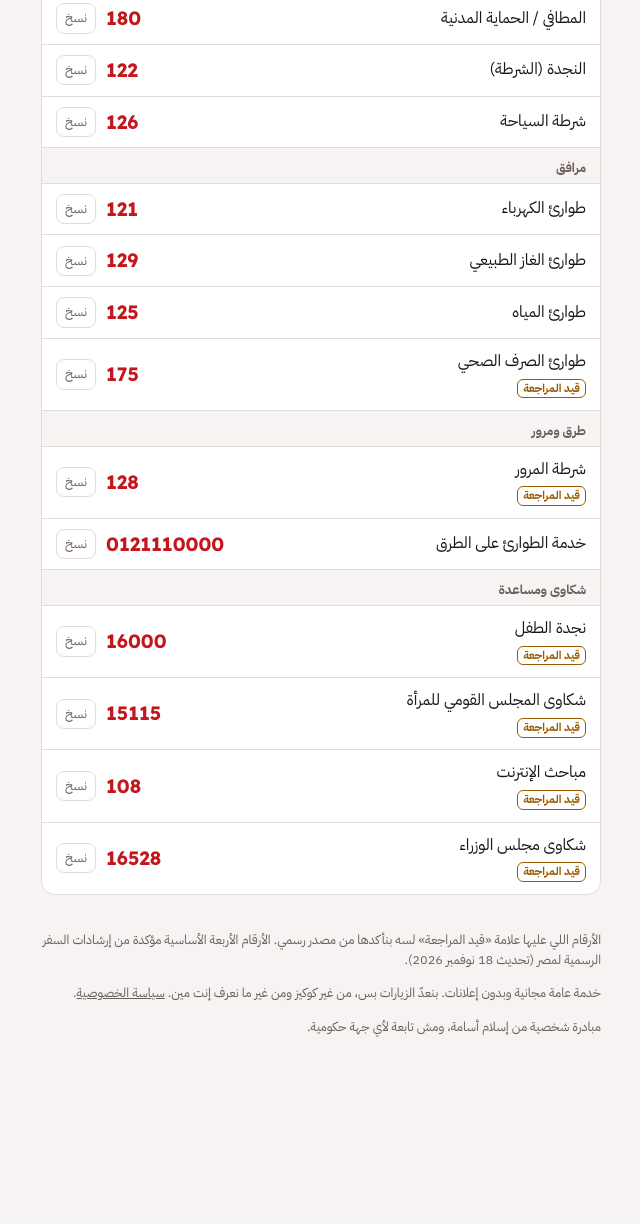
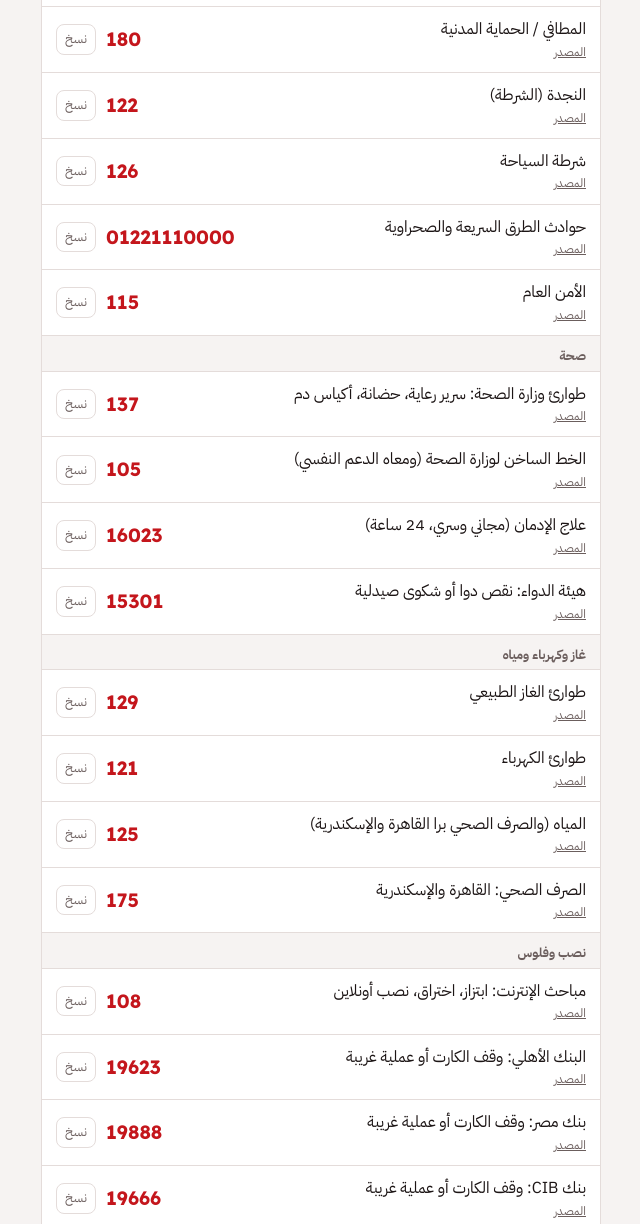
Before and after one commit to korionx/egypt-sos, a plain HTML site: page index.html in a window 1280 px wide. Shown: the part 1597-2821 px from the top of the page, without its empty margins (319-959 px from the left). Before the commit the page ends 2687 px from the top, so only its background shows below. Drawn offline with Linux system fonts and the light colour scheme.

Commit message:
Verify every number against an official source and add scam, health and complaint hotlines
- Each directory entry now links to its official source (ministry, council,
  authority or bank site, or the body's statement on state media).
- Fixed: highway accidents number is 01221110000 (Interior Ministry), not 0121110000.
- Removed: 128 (not on the Interior Ministry's public numbers list).
- Confirmed: 175, 16000, 15115, 108, 16528, plus 121, 125, 129.
- Added: 115, 137, 105, 16023, 15301, bank card lines (NBE 19623, Banque Misr 19888,
  CIB 19666), Central Bank 16777, consumer protection 19588, NTRA 155,
  child helpline WhatsApp.
- Bank-call scam warning under the directory. Service worker cache sos-v6.

Co-Authored-By: Claude Opus 5.5 <noreply@anthropic.com>
Claude-Session: https://claude.ai/code/session_01HJ5WA4Wh4biftGB2QPBAU7

```diff
--- a/index.html
+++ b/index.html
@@ -86,7 +86,9 @@ h2{font-family:var(--font-display);font-size:1.1rem;margin:0 0 10px}
 .row{display:flex;align-items:center;gap:10px;padding:10px 14px;border-top:1px solid var(--line)}
 .row:first-child{border-top:0}
 .row .name{flex:1;min-width:0}
-.row .name small{display:block;color:var(--muted);font-size:.78rem}
+.row .name small{display:block;color:var(--muted);font-size:.75rem}
+.row .name small a{color:inherit}
+.scam{font-size:.85rem;background:var(--amber-bg);border:1px solid var(--amber);border-radius:10px;padding:8px 12px;margin:10px 0 0}
 .row a.n{font-family:var(--font-display);font-weight:700;font-size:1.2rem;color:var(--red);text-decoration:none;direction:ltr;font-variant-numeric:tabular-nums}
 .row button{font:inherit;font-size:.8rem;background:transparent;color:var(--muted);border:1px solid var(--line);border-radius:8px;padding:4px 8px;cursor:pointer}
 .group{font-size:.8rem;font-weight:700;color:var(--muted);padding:10px 14px 4px;background:var(--bg);border-top:1px solid var(--line)}
@@ -186,33 +188,46 @@ footer a{color:inherit}
 
   <section class="dir" aria-labelledby="h-dir">
     <h2 id="h-dir">كل الأرقام</h2>
-    <input id="q" type="search" placeholder="ابحث: غاز، كهرباء، مياه…" autocomplete="off" aria-label="ابحث في الأرقام">
+    <input id="q" type="search" placeholder="ابحث: غاز، بنك، ابتزاز، طفل…" autocomplete="off" aria-label="ابحث في الأرقام">
     <div class="list" id="list"></div>
+    <p class="scam"><strong>لو حد كلمك وقال إنه من البنك:</strong> البنك عمره ما بيطلب الرقم السري أو كود التفعيل اللي بيوصلك في رسالة. اقفل، واتصل إنت بالرقم المكتوب ورا الكارت.</p>
   </section>
 
   <footer>
-    <p>الأرقام اللي عليها علامة «قيد المراجعة» لسه بنأكدها من مصدر رسمي. الأرقام الأربعة الأساسية مؤكدة من إرشادات السفر الرسمية لمصر (تحديث 18 نوفمبر 2026).</p>
+    <p>كل رقم هنا جنبه «المصدر»: موقع الجهة نفسها أو تصريحها الرسمي. اتراجعت كلها يوم 26 نوفمبر 2026. لو لقيت رقم غلط، <a href="https://github.com/korionx/egypt-sos/issues" target="_blank" rel="noopener">بلّغنا هنا</a>.</p>
     <p>خدمة عامة مجانية وبدون إعلانات. بنعدّ الزيارات بس، من غير كوكيز ومن غير ما نعرف إنت مين. <a href="/sos/privacy.html">سياسة الخصوصية</a>.</p>
     <p>مبادرة شخصية من إسلام أسامة، ومش تابعة لأي جهة حكومية.</p>
   </footer>
 </div>
 
 <script>
+// Every number below has an official source (s). Before adding one, find it on the body's own site or its statement in state media.
+// w = WhatsApp number of the same service, also from the source.
 const NUMBERS = [
-  {g:"طوارئ", n:"الإسعاف", d:"123"},
-  {g:"طوارئ", n:"المطافي / الحماية المدنية", d:"180"},
-  {g:"طوارئ", n:"النجدة (الشرطة)", d:"122"},
-  {g:"طوارئ", n:"شرطة السياحة", d:"126"},
-  {g:"مرافق", n:"طوارئ الكهرباء", d:"121", k:"كهربا انقطاع سلك"},
-  {g:"مرافق", n:"طوارئ الغاز الطبيعي", d:"129", k:"تسريب ريحة غاز"},
-  {g:"مرافق", n:"طوارئ المياه", d:"125", k:"ميه كسر ماسورة"},
-  {g:"مرافق", n:"طوارئ الصرف الصحي", d:"175", p:1, k:"مجاري"},
-  {g:"طرق ومرور", n:"شرطة المرور", d:"128", p:1, k:"حادثة عربية"},
-  {g:"طرق ومرور", n:"خدمة الطوارئ على الطرق", d:"0121110000", k:"عطل عربية"},
-  {g:"شكاوى ومساعدة", n:"نجدة الطفل", d:"16000", p:1, k:"أطفال"},
-  {g:"شكاوى ومساعدة", n:"شكاوى المجلس القومي للمرأة", d:"15115", p:1, k:"ست عنف"},
-  {g:"شكاوى ومساعدة", n:"مباحث الإنترنت", d:"108", p:1, k:"ابتزاز اختراق نصب"},
-  {g:"شكاوى ومساعدة", n:"شكاوى مجلس الوزراء", d:"16528", p:1, k:"حكومة"},
+  {g:"طوارئ", n:"الإسعاف", d:"123", s:"https://www.gov.uk/foreign-travel-advice/egypt/getting-help", k:"إسعاف مصاب حادثة"},
+  {g:"طوارئ", n:"المطافي / الحماية المدنية", d:"180", s:"https://moi.gov.eg/home/EmergancyNumber", k:"حريق نار انهيار"},
+  {g:"طوارئ", n:"النجدة (الشرطة)", d:"122", s:"https://moi.gov.eg/home/EmergancyNumber", k:"بوليس سرقة خناقة"},
+  {g:"طوارئ", n:"شرطة السياحة", d:"126", s:"https://www.gov.uk/foreign-travel-advice/egypt/getting-help", k:"سائح أجانب"},
+  {g:"طوارئ", n:"حوادث الطرق السريعة والصحراوية", d:"01221110000", s:"https://moi.gov.eg/home/EmergancyNumber", k:"حادثة عربية مرور دائري طريق"},
+  {g:"طوارئ", n:"الأمن العام", d:"115", s:"https://moi.gov.eg/home/EmergancyNumber", k:"بلطجة مخدرات"},
+  {g:"صحة", n:"طوارئ وزارة الصحة: سرير رعاية، حضانة، أكياس دم", d:"137", s:"https://www.maspero.eg/egypt/2026/03/25/939282/", k:"عناية مركزة حضانة دم مستشفى"},
+  {g:"صحة", n:"الخط الساخن لوزارة الصحة (ومعاه الدعم النفسي)", d:"105", s:"https://www.maspero.eg/egypt/2026/09/20/990801/", k:"شكوى مستشفى نفسي اكتئاب انتحار قلق"},
+  {g:"صحة", n:"علاج الإدمان (مجاني وسري، 24 ساعة)", d:"16023", s:"https://www.maspero.eg/egypt/2026/05/26/957758/", k:"مخدرات إدمان"},
+  {g:"صحة", n:"هيئة الدواء: نقص دوا أو شكوى صيدلية", d:"15301", s:"https://english.ahram.org.eg/NewsPrint/406109.aspx", k:"دواء صيدلية علاج"},
+  {g:"غاز وكهرباء ومياه", n:"طوارئ الغاز الطبيعي", d:"129", s:"https://www.shakwa.eg/GCP/Default.aspx", k:"تسريب ريحة غاز"},
+  {g:"غاز وكهرباء ومياه", n:"طوارئ الكهرباء", d:"121", s:"https://eehc.gov.eg/CMSEehc/en/contact-us/contact-us/", k:"كهربا انقطاع سلك ماس"},
+  {g:"غاز وكهرباء ومياه", n:"المياه (والصرف الصحي برا القاهرة والإسكندرية)", d:"125", s:"https://www.hcww.com.eg/faq-items/", k:"ميه كسر ماسورة مجاري"},
+  {g:"غاز وكهرباء ومياه", n:"الصرف الصحي: القاهرة والإسكندرية", d:"175", s:"https://www.hcww.com.eg/faq-items/", k:"مجاري طفح"},
+  {g:"نصب وفلوس", n:"مباحث الإنترنت: ابتزاز، اختراق، نصب أونلاين", d:"108", s:"https://moi.gov.eg/home/EmergancyNumber", k:"ابتزاز اختراق هاكر نصب فيسبوك واتساب"},
+  {g:"نصب وفلوس", n:"البنك الأهلي: وقف الكارت أو عملية غريبة", d:"19623", s:"https://www.nbe.com.eg/NBE/E/#/EN/ContactUs", k:"بنك فيزا كارت سرقة"},
+  {g:"نصب وفلوس", n:"بنك مصر: وقف الكارت أو عملية غريبة", d:"19888", s:"https://banquemisr.com/en/CONTACT-US/Call-Center", k:"بنك فيزا كارت سرقة"},
+  {g:"نصب وفلوس", n:"بنك CIB: وقف الكارت أو عملية غريبة", d:"19666", s:"https://www.cibeg.com/en/personal/ways-to-bank/phone-banking", k:"بنك فيزا كارت سرقة التجاري الدولي"},
+  {g:"نصب وفلوس", n:"البنك المركزي (لو البنك ما حلّش مشكلتك)", d:"16777", s:"https://www.cbe.org.eg/en/contact-us", k:"بنك شكوى فلوس"},
+  {g:"حماية ومساعدة", n:"نجدة الطفل (24 ساعة)", d:"16000", s:"https://www.maspero.eg/women-and-beauty/2026/03/21/938364/", k:"أطفال طفل عنف", w:"01102121600"},
+  {g:"حماية ومساعدة", n:"المجلس القومي للمرأة (9 الصبح لـ 9 بالليل)", d:"15115", s:"https://ncw.gov.eg/Page/385/%D9%85%D9%83%D8%AA%D8%A8-%D8%B4%D9%83%D8%A7%D9%88%D9%89-%D8%A7%D9%84%D9%85%D8%B1%D8%A3%D8%A9", k:"ست عنف تحرش ابتزاز"},
+  {g:"شكاوى", n:"الشكاوى الحكومية (مجلس الوزراء)", d:"16528", s:"https://www.shakwa.eg/GCP/StaticContent/View.aspx?ID=1", k:"حكومة شكوى"},
+  {g:"شكاوى", n:"حماية المستهلك", d:"19588", s:"https://cpa.gov.eg/ar-EG/%D8%A7%D8%AA%D8%B5%D9%84-%D8%A8%D9%86%D8%A7", k:"محل نصب فاتورة سعر"},
+  {g:"شكاوى", n:"شكاوى الموبايل والإنترنت (تنظيم الاتصالات)", d:"155", s:"https://www.tra.gov.eg/wp-content/uploads/2020/11/Final-CRPC-2017.pdf", k:"شبكة نت فودافون اتصالات أورانج وي"},
 ];
 const list = document.getElementById("list");
 function render(q){
@@ -224,9 +239,15 @@ function render(q){
   for(const x of items){
     if(x.g !== last){ const h=document.createElement("div"); h.className="group"; h.textContent=x.g; list.appendChild(h); last=x.g; }
     const r = document.createElement("div"); r.className="row";
-    r.innerHTML = `<div class="name"><span>${x.n}</span>${x.p?'<br><span class="pending">قيد المراجعة</span>':''}</div>
-      <a class="n" href="tel:${x.d}">${x.d}</a>
-      <button type="button" data-d="${x.d}">نسخ</button>`;
+    const name = document.createElement("div"); name.className = "name";
+    const t = document.createElement("span"); t.textContent = x.n; name.appendChild(t);
+    const meta = document.createElement("small");
+    const a = document.createElement("a"); a.href = x.s; a.target = "_blank"; a.rel = "noopener"; a.textContent = "المصدر"; meta.appendChild(a);
+    if(x.w){ meta.appendChild(document.createTextNode(" · ")); const wa = document.createElement("a"); wa.href = "https://wa.me/2" + x.w; wa.target = "_blank"; wa.rel = "noopener"; wa.textContent = "واتساب " + x.w; meta.appendChild(wa); }
+    name.appendChild(meta);
+    const num = document.createElement("a"); num.className = "n"; num.href = "tel:" + x.d; num.textContent = x.d;
+    const cp = document.createElement("button"); cp.type = "button"; cp.dataset.d = x.d; cp.textContent = "نسخ";
+    r.append(name, num, cp);
     list.appendChild(r);
   }
 }
--- a/sw.js
+++ b/sw.js
@@ -2,7 +2,7 @@
 // Pages: network first (so the live incident card is fresh), cached copy when offline.
 // Live incident card (incident.json on GitHub): network first, last saved copy when offline.
 // Static files and Google Fonts: cache first, refreshed in the background.
-const VERSION = "sos-v5";
+const VERSION = "sos-v6";
 const INCIDENT = "https://raw.githubusercontent.com/korionx/egypt-sos/main/incident.json";
 const CORE = ["./", "./index.html", "./manifest.webmanifest", "./icons/icon-192.png", "./icons/icon-512.png", "./privacy.html"];
 
```
